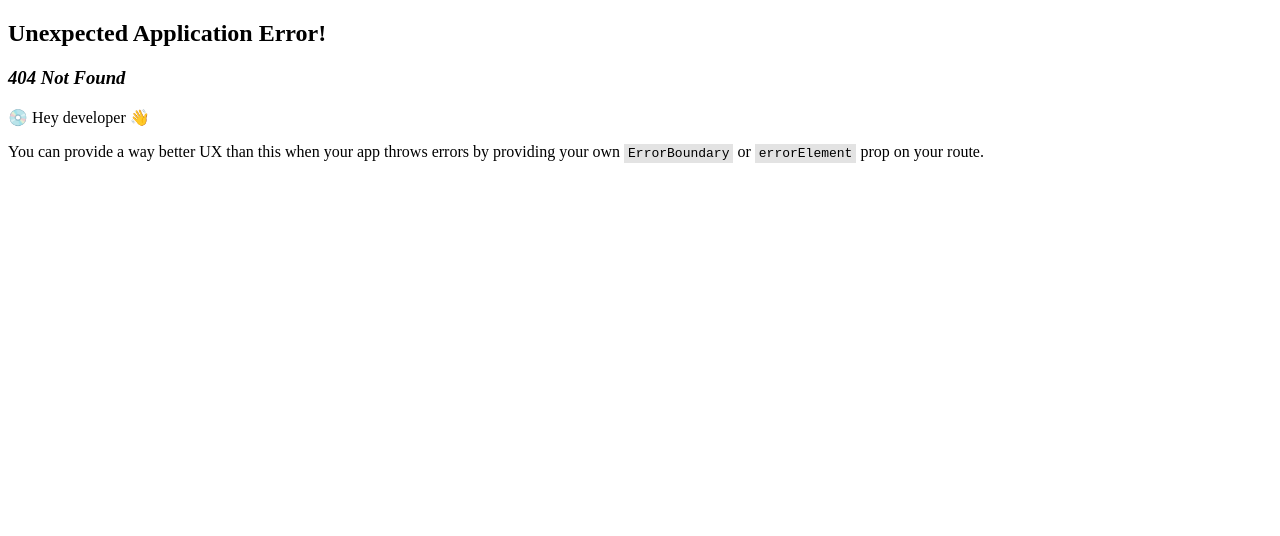
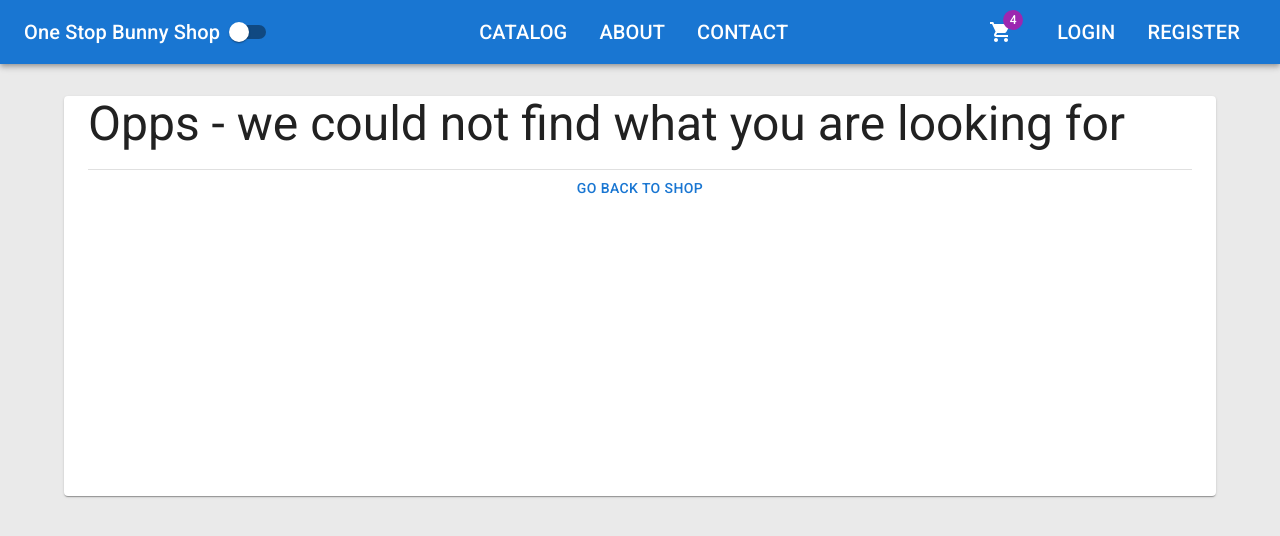
Before and after one commit to Sola0404/one-stop-bunny-shop, a React (Vite) app in the folder client/: page /not-found in a window 1280 px wide. Before the commit this address had no page. Shown: the top 536 px of the page. Built offline with nearby package versions, Linux system fonts and the light colour scheme.

Commit message:
Create a not found component

```diff
--- a/client/src/app/api/agent.ts
+++ b/client/src/app/api/agent.ts
@@ -26,9 +26,6 @@
 				toast.error(data.title);
 				break;
 			case 401:
-				toast.error(data.title);
-				break;
-			case 404:
 				toast.error(data.title);
 				break;
 			case 500:
--- /dev/null
+++ b/client/src/app/errors/NotFound.tsx
@@ -0,0 +1,16 @@
+import { Button, Container, Divider, Paper, Typography } from "@mui/material";
+import { Link } from "react-router-dom";
+
+export default function NotFound() {
+	return (
+		<Container component={Paper} sx={{ height: 400 }}>
+			<Typography gutterBottom variant="h3">
+				Opps - we could not find what you are looking for
+			</Typography>
+			<Divider />
+			<Button fullWidth component={Link} to="/catalog">
+				Go back to shop
+			</Button>
+		</Container>
+	);
+}
--- a/client/src/app/router/Routes.tsx
+++ b/client/src/app/router/Routes.tsx
@@ -1,4 +1,4 @@
-import { createBrowserRouter } from "react-router-dom";
+import { createBrowserRouter, Navigate } from "react-router-dom";
 import App from "../layout/App";
 import HomePage from "../../features/home/HomePage";
 import Catalog from "../../features/catalog/Catalog";
@@ -6,6 +6,7 @@
 import AboutPage from "../../features/about/AboutPage";
 import ContactPage from "../../features/contact/ContactPage";
 import ServerError from "../errors/ServerError";
+import NotFound from "../errors/NotFound";
 
 export const router = createBrowserRouter([
 	{
@@ -18,6 +19,8 @@
 			{ path: "about", element: <AboutPage /> },
 			{ path: "contact", element: <ContactPage /> },
 			{ path: "server-error", element: <ServerError /> },
+			{ path: "not-found", element: <NotFound /> },
+			{ path: "*", element: <Navigate replace to="/not-found" /> },
 		],
 	},
 ]);
--- a/client/src/features/catalog/ProductDetails.tsx
+++ b/client/src/features/catalog/ProductDetails.tsx
@@ -13,6 +13,7 @@
 import { useParams } from "react-router-dom";
 import { Product } from "../../app/models/product";
 import agent from "../../app/api/agent";
+import NotFound from "../../app/errors/NotFound";
 
 export default function ProductDetails() {
 	const { id } = useParams<{ id: string }>();
@@ -28,7 +29,7 @@
 	}, [id]);
 
 	if (loading) return <h3>Loading...</h3>;
-	if (!product) return <h3>Product not found</h3>;
+	if (!product) return <NotFound />;
 
 	return (
 		<Grid2 container spacing={6}>
```
Also changed, not shown: 2 other files (tests, documents, lock files or other folders).
